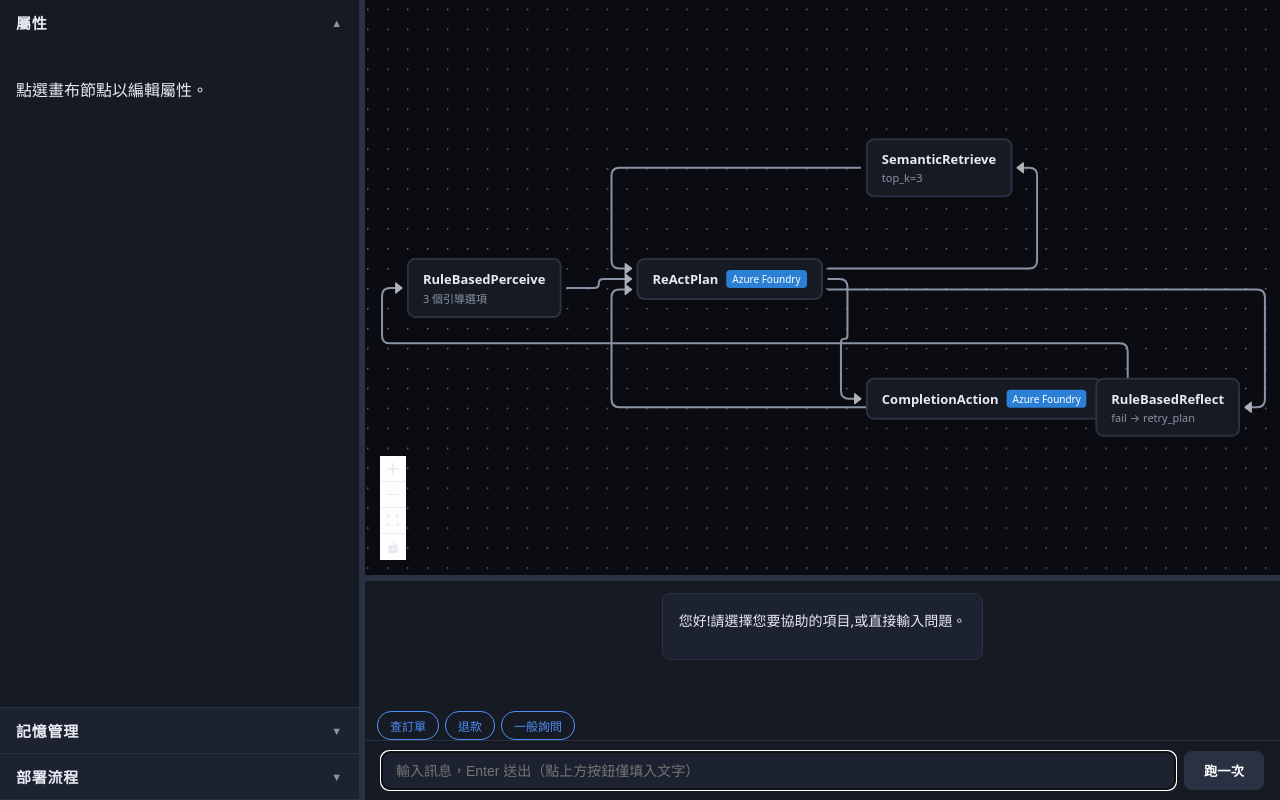
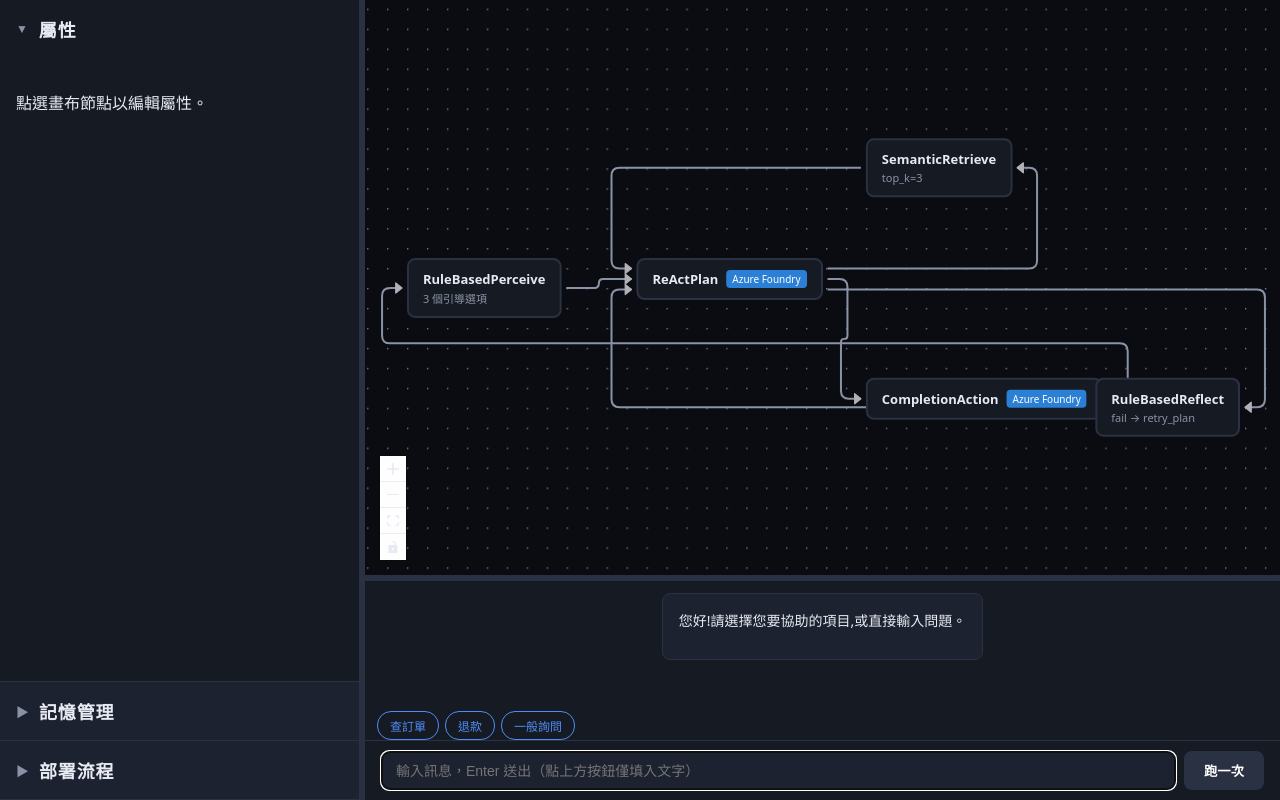
Before and after one commit to R300-AI/Agentic-SDK, a React (Vite) app in the folder editor/: page / in a window 1280 px wide. Built offline with nearby package versions, Linux system fonts and the light colour scheme.

Commit message:
fix: 手風琴三角移至標題前，關閉→右、展開→下，標題字體加大至 18px

```diff
--- a/editor/src/panels/AccordionPanel.tsx
+++ b/editor/src/panels/AccordionPanel.tsx
@@ -30,8 +30,8 @@ function Section({ title, open, onToggle, children }: SectionProps) {
   return (
     <div className={`accordion-section${open ? " accordion-open" : ""}`}>
       <button className="accordion-header" onClick={onToggle}>
+        <span className="accordion-chevron">{open ? "▼" : "▶"}</span>
         <span>{title}</span>
-        <span className="accordion-chevron">{open ? "▲" : "▼"}</span>
       </button>
       <div className="accordion-body">
         {children}
--- a/editor/src/styles.css
+++ b/editor/src/styles.css
@@ -65,14 +65,15 @@ html, body, #root {
 
 .accordion-header {
   display: flex;
-  justify-content: space-between;
+  justify-content: flex-start;
   align-items: center;
-  padding: 12px 16px;
+  gap: 10px;
+  padding: 16px 16px;
   background: var(--bg-elev2);
   border: none;
   color: var(--text);
-  font-size: 15px;
-  font-weight: 600;
+  font-size: 18px;
+  font-weight: 700;
   text-transform: uppercase;
   letter-spacing: 0.05em;
   cursor: pointer;
@@ -81,7 +82,7 @@ html, body, #root {
 }
 .accordion-header:hover { background: var(--bg-elev); }
 
-.accordion-chevron { font-size: 11px; color: var(--text-muted); }
+.accordion-chevron { font-size: 12px; color: var(--text-muted); flex-shrink: 0; }
 
 .accordion-body {
   display: none;
```
